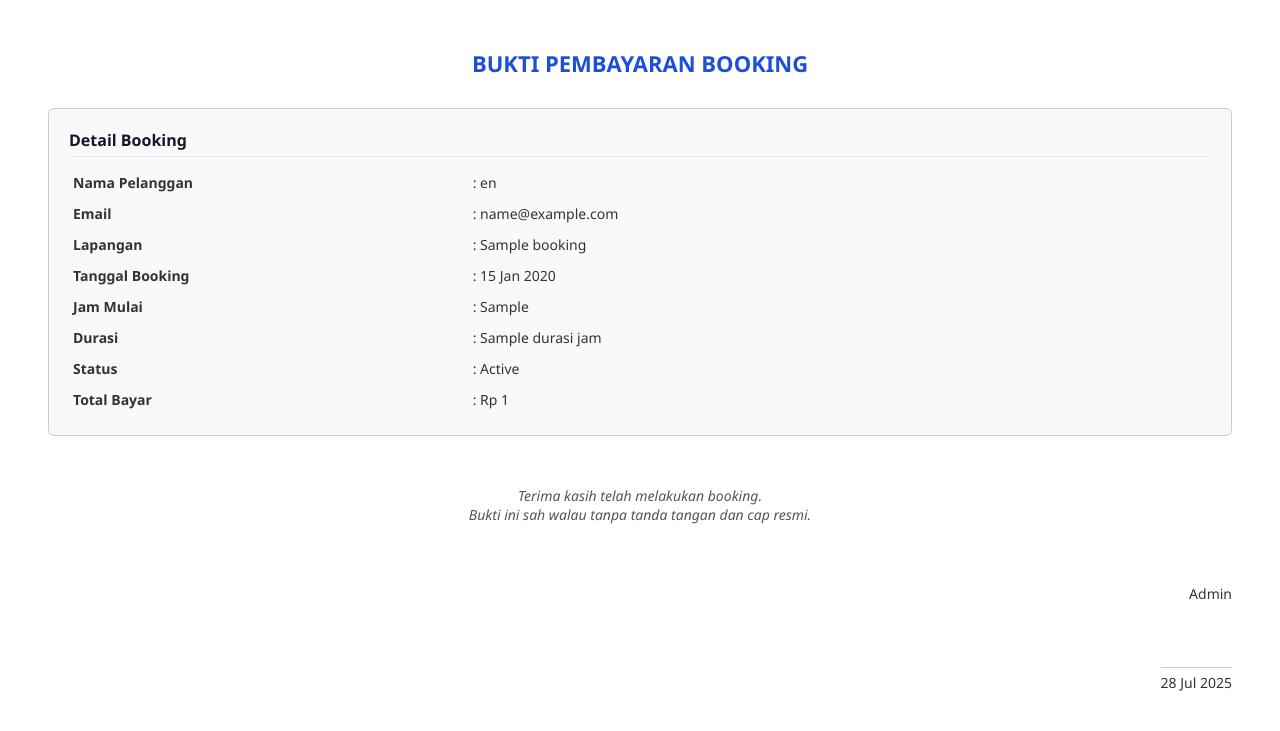
After one commit to xlramdhon1/booking-lapangan, a CodeIgniter 4 app: the page made by app/Views/dashboard/booking/bukti_pdf.php in a window 1280 px wide. The commit adds this page. Shown: the top 731 px of the page. Run offline with PHP 8.4 and a stand-in for CodeIgniter, Linux system fonts and the light colour scheme; the template is opened without the code that fills it: most values are stand-ins (such as "Sample title", 1, 10 or a date in 2020); some libraries are stand-ins or nearby versions.

Commit message:
nambah cetak pembayaran

```diff
--- a/app/Config/Routes.php
+++ b/app/Config/Routes.php
@@ -35,6 +35,7 @@ $routes->get('/booking/edit/(:num)', 'Booking::edit/$1');
 $routes->post('/booking/update/(:num)', 'Booking::update/$1');
 $routes->get('/booking/export/pdf', 'Booking::exportPdf');
 $routes->get('/booking/export/excel', 'Booking::exportExcel');
+$routes->get('/booking/bukti/(:num)', 'Booking::buktiPembayaran/$1');
 
 
 $routes->get('/booking/status/(:num)', 'Booking::statusForm/$1');
--- /dev/null
+++ b/app/Views/dashboard/booking/bukti_pdf.php
@@ -0,0 +1,130 @@
+<!DOCTYPE html>
+<html lang="id">
+<head>
+    <meta charset="UTF-8">
+    <title>Bukti Pembayaran</title>
+    <style>
+        body {
+            font-family: 'Segoe UI', Tahoma, sans-serif;
+            font-size: 14px;
+            color: #333;
+            padding: 40px;
+            background-color: #fff;
+        }
+
+        .title {
+            text-align: center;
+            font-size: 22px;
+            font-weight: bold;
+            margin-bottom: 30px;
+            text-transform: uppercase;
+            color: #1d4ed8;
+        }
+
+        .info-box {
+            border: 1px solid #ccc;
+            border-radius: 6px;
+            padding: 20px;
+            margin-bottom: 20px;
+            background-color: #f9f9f9;
+        }
+
+        .info-box h3 {
+            margin-top: 0;
+            color: #111827;
+            font-size: 16px;
+            margin-bottom: 10px;
+            border-bottom: 1px solid #e5e7eb;
+            padding-bottom: 5px;
+        }
+
+        .info-box table {
+            width: 100%;
+            border-collapse: collapse;
+        }
+
+        .info-box td {
+            padding: 6px 4px;
+            vertical-align: top;
+        }
+
+        .label {
+            font-weight: 600;
+            width: 35%;
+        }
+
+        .footer {
+            margin-top: 50px;
+            font-style: italic;
+            color: #555;
+            text-align: center;
+        }
+
+        .signature {
+            margin-top: 60px;
+            text-align: right;
+            font-size: 14px;
+        }
+
+        .signature span {
+            display: inline-block;
+            margin-top: 50px;
+            border-top: 1px solid #ccc;
+            padding-top: 5px;
+        }
+    </style>
+</head>
+<body>
+
+    <div class="title">Bukti Pembayaran Booking</div>
+
+    <div class="info-box">
+        <h3>Detail Booking</h3>
+        <table>
+            <tr>
+                <td class="label">Nama Pelanggan</td>
+                <td>: <?= esc($booking['pelanggan_nama']) ?></td>
+            </tr>
+            <tr>
+                <td class="label">Email</td>
+                <td>: <?= esc($booking['pelanggan_email'])?></td>
+            </tr>
+            <tr>
+                <td class="label">Lapangan</td>
+                <td>: <?= esc($booking['lapangan_nama']) ?></td>
+            </tr>
+            <tr>
+                <td class="label">Tanggal Booking</td>
+                <td>: <?= date('d M Y', strtotime($booking['tanggal_booking'])) ?></td>
+            </tr>
+            <tr>
+                <td class="label">Jam Mulai</td>
+                <td>: <?= esc($booking['jam_mulai']) ?></td>
+            </tr>
+            <tr>
+                <td class="label">Durasi</td>
+                <td>: <?= esc($booking['durasi']) ?> jam</td>
+            </tr>
+            <tr>
+                <td class="label">Status</td>
+                <td>: <?= ucfirst($booking['status']) ?></td>
+            </tr>
+            <tr>
+                <td class="label">Total Bayar</td>
+                <td>: Rp <?= number_format($booking['total_bayar'], 0, ',', '.') ?></td>
+            </tr>
+        </table>
+    </div>
+
+    <div class="footer">
+        Terima kasih telah melakukan booking. <br>
+        Bukti ini sah walau tanpa tanda tangan dan cap resmi.
+    </div>
+
+    <div class="signature">
+        <p>Admin</p>
+        <span><?= date('d M Y') ?></span>
+    </div>
+
+</body>
+</html>
--- a/app/Views/dashboard/payment/pay_view.php
+++ b/app/Views/dashboard/payment/pay_view.php
@@ -17,11 +17,11 @@
   </button>
 
   <!-- Tombol Snap test manual (opsional) -->
-  <button onclick="snap.pay('4d3ff4a3-db8f-4b31-a89f-0b5d0429cb37')"
+  <!-- <button onclick="snap.pay('4d3ff4a3-db8f-4b31-a89f-0b5d0429cb37')"
           class="mt-2 ml-2 bg-gray-500 hover:bg-gray-600 text-white px-4 py-2 rounded">
     Coba Snap Manual
   </button>
-</div>
+</div> -->
 
 <!-- Load Midtrans Snap.js -->
 <script src="https://app.sandbox.midtrans.com/snap/snap.js" data-client-key="Mid-client-0ef5cP54fhUsJaMr"></script>
--- /dev/null
+++ b/pass_hash.php
@@ -0,0 +1,2 @@
+<?php
+echo password_hash('admin123', PASSWORD_BCRYPT);
```
Also changed, not shown: app/Controllers/Booking.php (+28 -0 lines), app/Views/dashboard/booking/booking_list.php (+8 -0 lines), public/css/tailwind.css, 1 other file.
